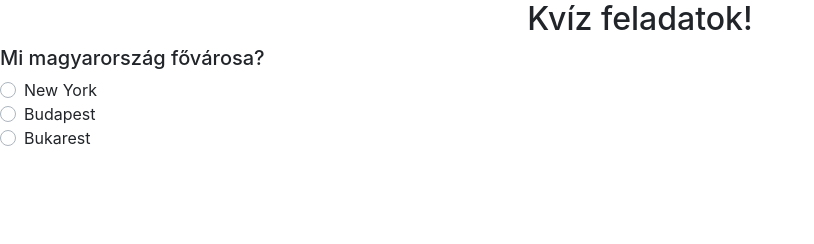
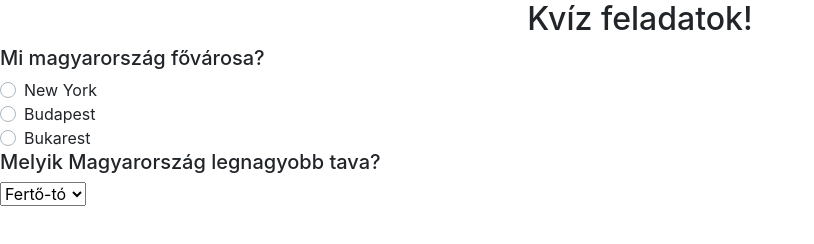
Before and after one commit to danii10/Doga0222, a plain HTML site: page index.html in a window 1280 px wide. Shown: the whole page, without its empty margins (0-814 px from the left). Drawn offline with nearby package versions, Linux system fonts and the light colour scheme.

Commit message:
harmadik

```diff
--- a/index.html
+++ b/index.html
@@ -23,7 +23,12 @@
         <label class="custom-control-label" for="defaultGroupExample1">Bukarest</label>
       </div>
 
-
-
+      <p class="h5">Melyik Magyarország legnagyobb tava?</p>
+      <select Name="tavak">
+       <option>Fertő-tó</option>
+       <option>Balaton</option>
+       <option>Arlói-tó</option>
+       <option>Bánki-tó</option>
+    </select>
 </body>
 </html>
```
